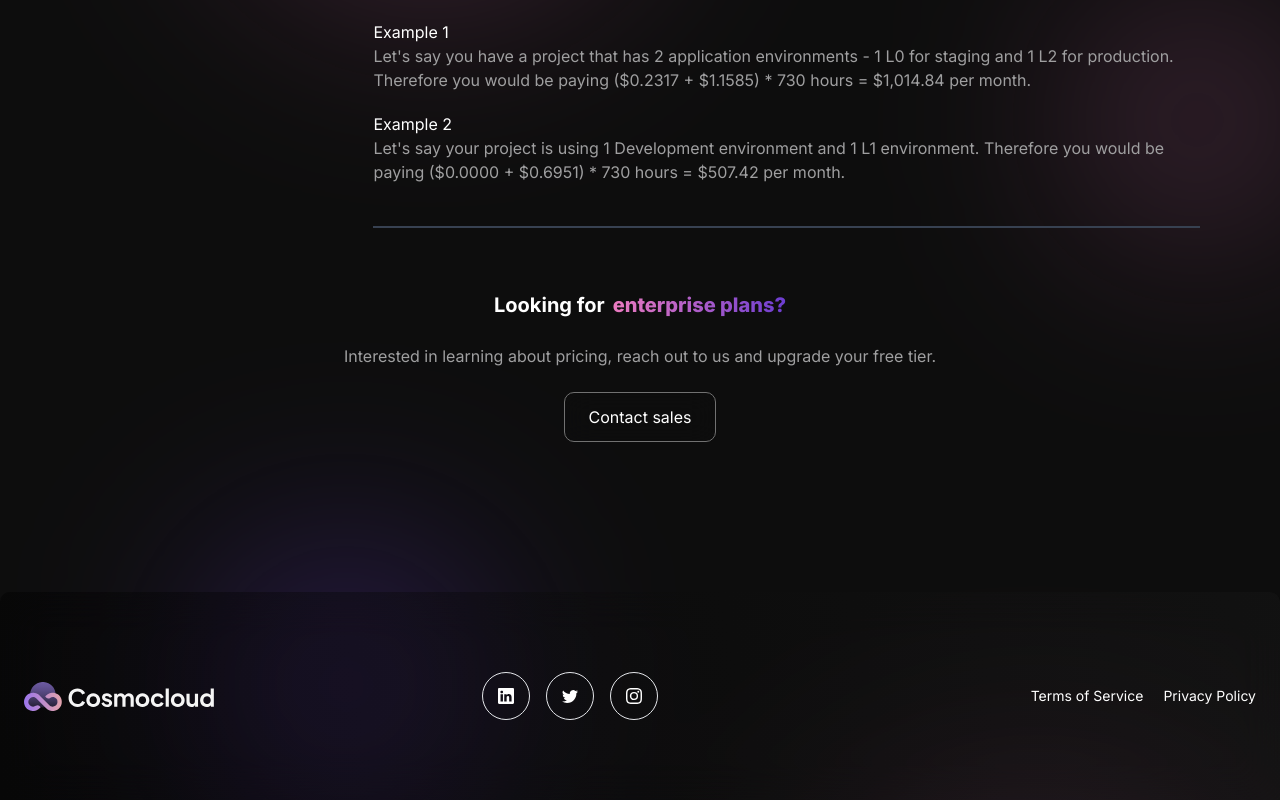
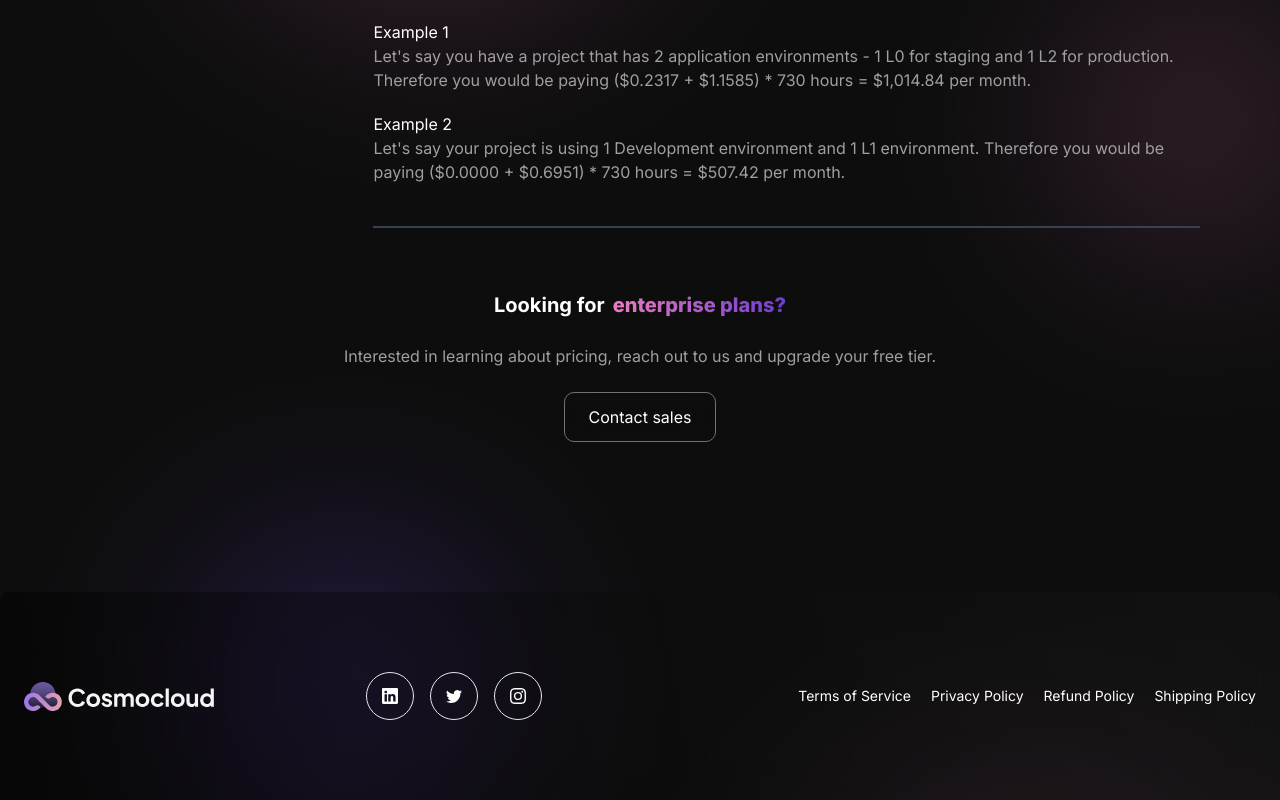
Before and after one commit to shreybatra/loki-mirror, a Next.js app: page /pricing in a window 1280 px wide. Shown: the part 3596-4396 px from the top of the page. Built offline with nearby package versions, Linux system fonts and the light colour scheme.

Commit message:
feat: add links for cancellation and shipping

```diff
--- a/components/Footer/index.tsx
+++ b/components/Footer/index.tsx
@@ -57,6 +57,18 @@ export const Footer = () => {
           <div className="flex gap-5 text-sm">
             <Link href="/terms-of-service">Terms of Service</Link>
             <Link href="/privacy-policy">Privacy Policy</Link>
+            <Link
+              href="https://merchant.razorpay.com/policy/NHeXV9vtYZiRFY/refund"
+              target="_blank"
+            >
+              Refund Policy
+            </Link>
+            <Link
+              href="https://merchant.razorpay.com/policy/NHeXV9vtYZiRFY/shipping"
+              target="_blank"
+            >
+              Shipping Policy
+            </Link>
           </div>
         </div>
       </div>
```
